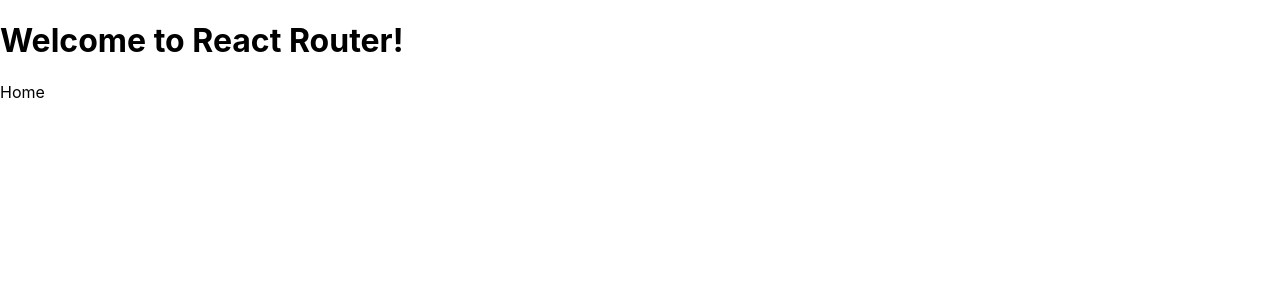
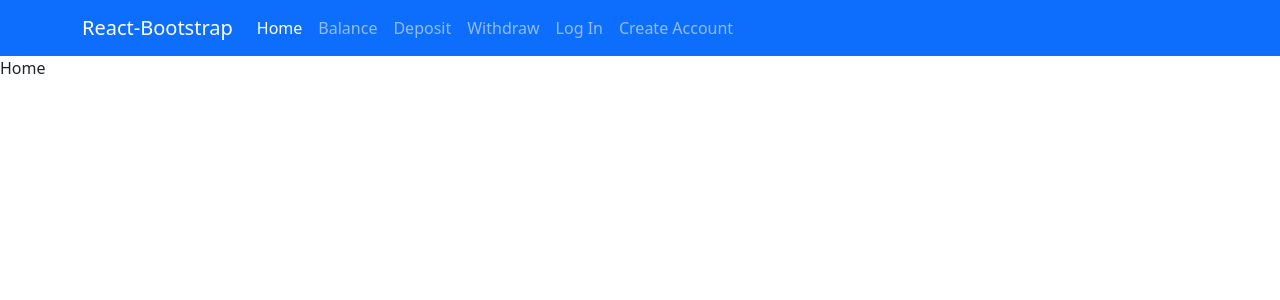
Before and after one commit to emday4prez/frontend-bank, a React (Create React App) app: page / in a window 1280 px wide. Shown: the top 300 px of the page. Built offline with nearby package versions, Linux system fonts and the light colour scheme.

Commit message:
added react-bootstrap

```diff
--- a/package.json
+++ b/package.json
@@ -8,7 +8,9 @@
     "@testing-library/user-event": "^13.5.0",
     "bootstrap": "^5.2.0",
     "react": "^18.2.0",
+    "react-bootstrap": "^2.5.0",
     "react-dom": "^18.2.0",
+    "react-router-bootstrap": "^0.26.2",
     "react-router-dom": "^6.3.0",
     "react-scripts": "5.0.1",
     "web-vitals": "^2.1.4"
--- a/src/App.js
+++ b/src/App.js
@@ -8,21 +8,21 @@
 import Home from './pages/Home';
 import Login from './pages/Login';
 import Withdraw from './pages/Withdraw';
-
+import Navigation from './components/Navigation';
 
 
 function App() {
     return (
         <div className="App">
-            <h1>Welcome to React Router!</h1>
+            <Navigation/>
             <Routes>
                 <Route path="/" element={<Home />} />
-                <Route path="all-data" element={<AllData />} />
-                <Route path="balance" element={<Balance />} />
-                <Route path="create-account" element={<CreateAccount />} />
-                <Route path="deposit" element={<Deposit/>} />
-                <Route path="login" element={<Login />} />
-                <Route path="withdraw" element={<Withdraw />} />
+                <Route path="/all-data" element={<AllData />} />
+                <Route path="/balance" element={<Balance />} />
+                <Route path="/create-account" element={<CreateAccount />} />
+                <Route path="/deposit" element={<Deposit/>} />
+                <Route path="/login" element={<Login />} />
+                <Route path="/withdraw" element={<Withdraw />} />
             </Routes>
         </div>
     );
--- /dev/null
+++ b/src/components/Navigation.jsx
@@ -0,0 +1,39 @@
+import Container from 'react-bootstrap/Container';
+import Nav from 'react-bootstrap/Nav';
+import Navbar from 'react-bootstrap/Navbar';
+import NavDropdown from 'react-bootstrap/NavDropdown';
+import { LinkContainer } from 'react-router-bootstrap';
+function Navigation() {
+    return (
+        <Navbar bg="primary" variant='dark' expand="lg">
+            <Container>
+                <Navbar.Brand href="#home">React-Bootstrap</Navbar.Brand>
+                <Navbar.Toggle aria-controls="basic-navbar-nav" />
+                <Navbar.Collapse id="basic-navbar-nav">
+                    <Nav className="me-auto">
+                        <LinkContainer to="/">
+                            <Nav.Link>Home</Nav.Link>
+                        </LinkContainer>
+                        <LinkContainer to="/balance">
+                            <Nav.Link>Balance</Nav.Link>
+                        </LinkContainer>
+                        <LinkContainer to="/deposit">
+                            <Nav.Link>Deposit</Nav.Link>
+                        </LinkContainer>
+                        <LinkContainer to="/withdraw">
+                            <Nav.Link>Withdraw</Nav.Link>
+                        </LinkContainer>
+                        <LinkContainer to="/login">
+                                <Nav.Link>Log In</Nav.Link>
+                            </LinkContainer>
+                        <LinkContainer to="/create-account">
+                                <Nav.Link>Create Account</Nav.Link>
+                            </LinkContainer>
+                    </Nav>
+                </Navbar.Collapse>
+            </Container>
+        </Navbar>
+    );
+}
+
+export default Navigation;
--- a/src/index.js
+++ b/src/index.js
@@ -2,6 +2,7 @@
 import ReactDOM from 'react-dom/client';
 import {BrowserRouter} from 'react-router-dom';
 import './index.css';
+import 'bootstrap/dist/css/bootstrap.min.css';
 import App from './App';
 
 const root = ReactDOM.createRoot(document.getElementById('root'));
```
Also changed, not shown: 1 other file (tests, documents, lock files or other folders).
